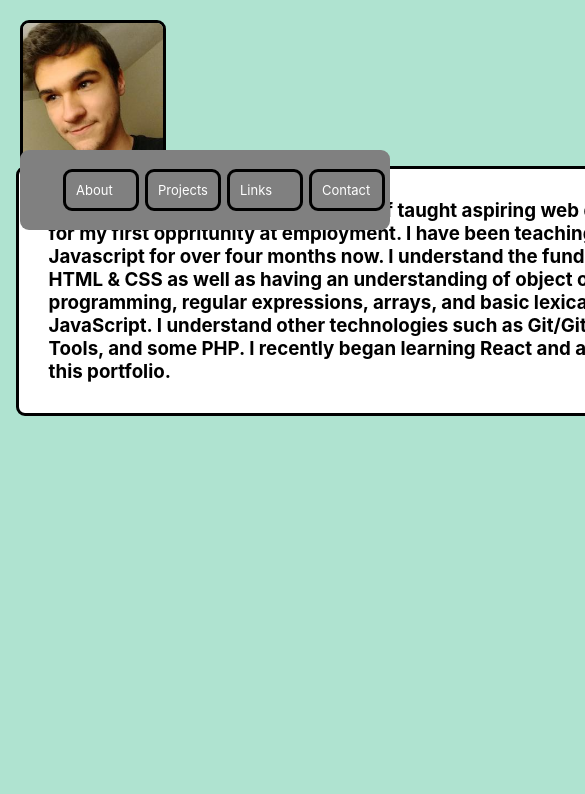
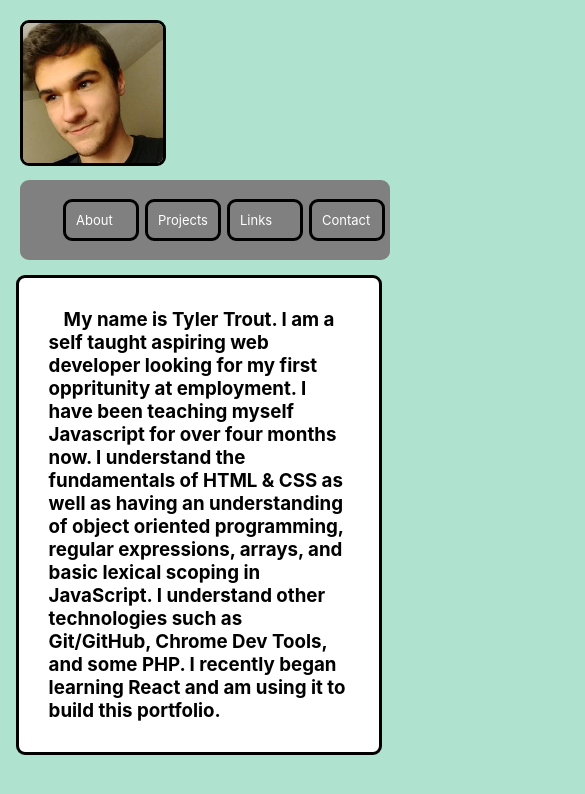
Before and after one commit to tiller1010/portfolio, a React (Create React App) app: page /projects in a window 390 px wide. Shown: the top 794 px of the page, 585 px wide, since content can reach past the window. Built offline with nearby package versions, Linux system fonts and the light colour scheme.

Commit message:
responsive layout

```diff
--- a/package.json
+++ b/package.json
@@ -2,7 +2,7 @@
   "name": "portfolio",
   "version": "0.1.0",
   "private": true,
-  "homepage": "https://tiller1010.github.io/lio",
+  "homepage": "https://tiller1010.github.io/portfolio/",
   "dependencies": {
     "gh-pages": "^2.0.1",
     "react": "^16.5.2",
--- a/src/App.css
+++ b/src/App.css
@@ -14,6 +14,7 @@ body{
   position: absolute;
   right:0px;
   width:500px;
+  margin-top: 30px;
   background-color: grey;
   border-radius: 9px;
 }
@@ -31,6 +32,10 @@ body{
   cursor:pointer;
 }
 
+.window{
+  margin-top: 125px;
+}
+
 h3{
   text-indent: 5%;
   padding: 30px;
@@ -44,7 +49,7 @@ h3{
 .link{
   width:100px;
   height:100px;
-  margin:100px;
+  margin:50px;
 }
 
 .projectBox{
@@ -70,4 +75,7 @@ h3{
     width:50px;
     font-size: 13px;
   }
+  h3{
+    width:300px;
+  }
 }
--- a/src/App.js
+++ b/src/App.js
@@ -9,14 +9,14 @@ class Window extends Component{
   render() {
     if(this.props.show==='Home'){
       return (
-        <div>
+        <div className='window'>
           <Description/>
         </div>
       );
     }
     if(this.props.show==='Projects'){
       return(
-        <div>
+        <div className='window'>
           <h3>My knife project is a interactive store page with a visual shopping cart. The app was made in an object oriented style. Each knife inherits the jQuery slide toggled description.
           <Projects name='Knife Store' link='https://tiller1010.github.io/My-Knife-Project/'/></h3>
           <h3>The family tree project also utilizes an object oriented style, but this project allows for more objects to be created by the user. The user may even insert the url of an image to add their own person to the tree. This project also includes a feature that uses regular expressions to search for all objects that match the given properies.
@@ -26,7 +26,7 @@ class Window extends Component{
     }
     if(this.props.show==='Links'){
       return(
-        <div>
+        <div className='window'>
           <Link source='https://image.flaticon.com/icons/png/512/25/25231.png' alternative='GitHub' destination='https://github.com/tiller1010'/>
           <Link source='https://cdn-images-1.medium.com/max/1200/1*QNimSWsBQxta_xt3XksQaw.png' alternative='SoloLearn' destination='https://www.sololearn.com/Profile/9677467'/>
           <Link source='http://assets.stickpng.com/thumbs/5847f91ccef1014c0b5e48b8.png' alternative='freeCodeCamp' destination='https://www.freecodecamp.org/tiller1010'/>
@@ -35,7 +35,7 @@ class Window extends Component{
     }
     if(this.props.show==='Contact'){
       return(
-        <h3>
+        <h3 className='window'>
           Email: tiller1010@gmail.com
         </h3>
       );
```
